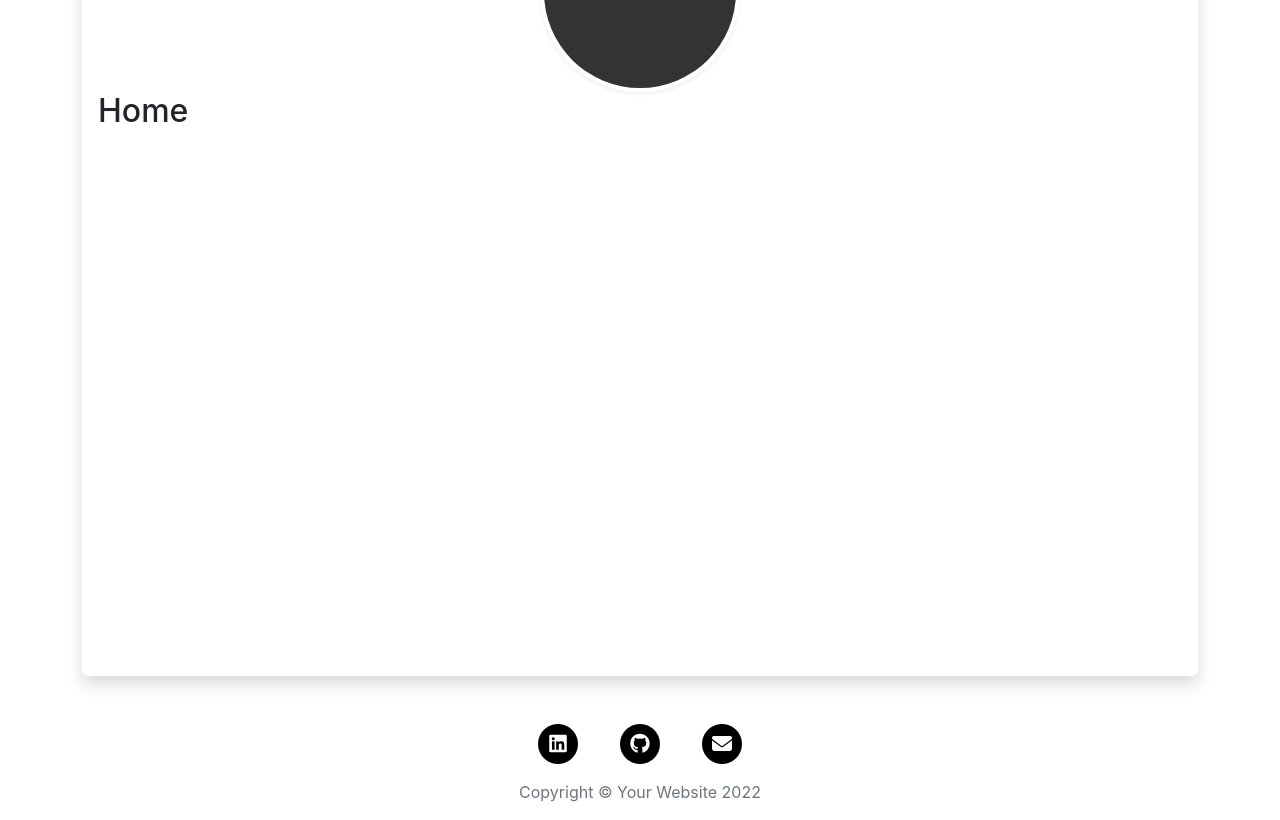
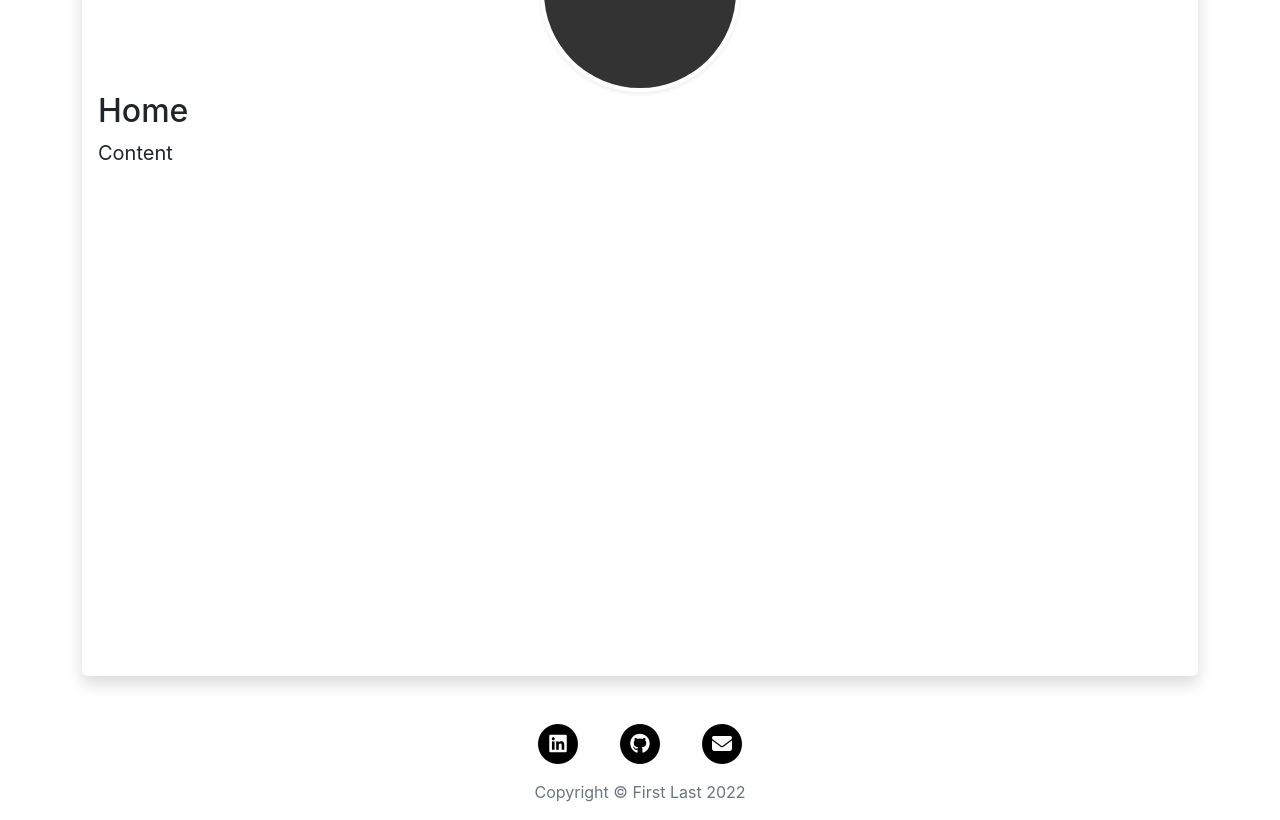
Before and after one commit to zqtay/zqtay.github.io, a React (Create React App) app: page / in a window 1280 px wide. Shown: the part 440-1260 px from the top of the page. Built offline with nearby package versions, Linux system fonts and the light colour scheme.

Commit message:
App home use data

```diff
--- a/src/App.js
+++ b/src/App.js
@@ -12,6 +12,8 @@ import Row from 'react-bootstrap/Row';
 import Home from './component/Home';
 import Resume from './component/Resume';
 import Project from './component/Project';
+
+import DataUtil from "./data/DataUtil";
 
 class App extends React.Component {
   constructor(props) {
@@ -91,11 +93,13 @@ function AppBody(props) {
 }
 
 function AppFooter(props) {
+  var links = DataUtil.getLinks();
+  var user = DataUtil.getUser();
   return (
     <Container>
       <Row className="justify-content-center mb-3">
         <Col xs="auto" className="px-3">
-          <a href="">
+          <a href={links.linkedin}>
             <span className="fa-stack fa-lg">
               <i className="fa fa-circle fa-stack-2x"></i>
               <i className="fa fa-brands fa-linkedin fa-stack-1x fa-inverse"></i>
@@ -103,7 +107,7 @@ function AppFooter(props) {
           </a>
         </Col>
         <Col xs="auto" className="px-3">
-          <a href="">
+          <a href={links.github}>
             <span className="fa-stack fa-lg">
               <i className="fa fa-circle fa-stack-2x"></i>
               <i className="fa fa-brands fa-github fa-stack-1x fa-inverse"></i>
@@ -111,7 +115,7 @@ function AppFooter(props) {
           </a>
         </Col>
         <Col xs="auto" className="px-3">
-          <a href="">
+          <a href={links.email}>
             <span className="fa-stack fa-lg">
               <i className="fa fa-circle fa-stack-2x"></i>
               <i className="fa fa-solid fa-envelope fa-stack-1x fa-inverse"></i>
@@ -119,7 +123,7 @@ function AppFooter(props) {
           </a>
         </Col>
       </Row>
-      <p className="copyright text-muted">Copyright © Your Website 2022</p>
+      <p className="copyright text-muted">{`Copyright © ${user.firstName} ${user.lastName} 2022`}</p>
     </Container>
   );
 }
--- a/src/component/Home.js
+++ b/src/component/Home.js
@@ -3,6 +3,8 @@ import Container from 'react-bootstrap/Container';
 
 import HomeHeader from './HomeHeader';
 import ProfileImage from '../profile.jpg';
+
+import DataUtil from "../data/DataUtil";
 
 class Home extends React.Component {
     render() {
@@ -17,6 +19,7 @@ class Home extends React.Component {
                             </div>
                         </div>
                         <div className='h2' align='left'>Home</div>
+                        <p style={{textAlign:"justify", fontSize:"20px"}}>{DataUtil.getHome().contentText}</p>
                     </div>
                 </Container>
             </div>
--- a/src/component/HomeHeader.js
+++ b/src/component/HomeHeader.js
@@ -2,14 +2,17 @@ import React from 'react';
 import Container from 'react-bootstrap/Container';
 import HeaderImage from '../header.jpg';
 
+import DataUtil from "../data/DataUtil";
+
 class HomeHeader extends React.Component {
     render() {
+        var home = DataUtil.getHome();
         return (
             <Container fluid style={{backgroundImage: `url(${HeaderImage})`}}>
                 <div className="row align-items-center" style={{height: "40vh", backgroundColor:"#00000000"}}>
                     <div className="col-10 mx-auto text-center" style={{color:"white"}}>
-                        <h2>Header title</h2>
-                        <p className="lead">Header subtitle</p>
+                        <h2>{home.headerTitle}</h2>
+                        <p className="lead">{home.headerSubtitle}</p>
                     </div>
                 </div>
             </Container>
```
